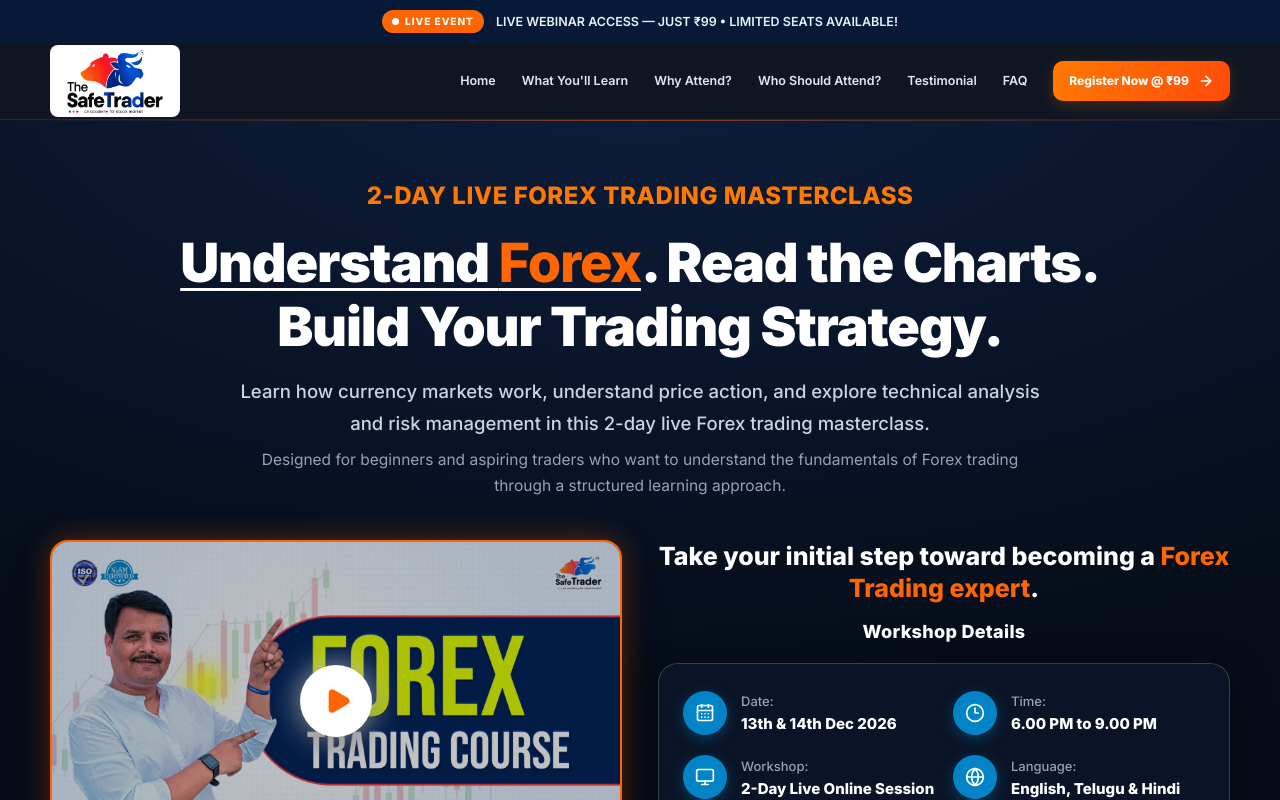
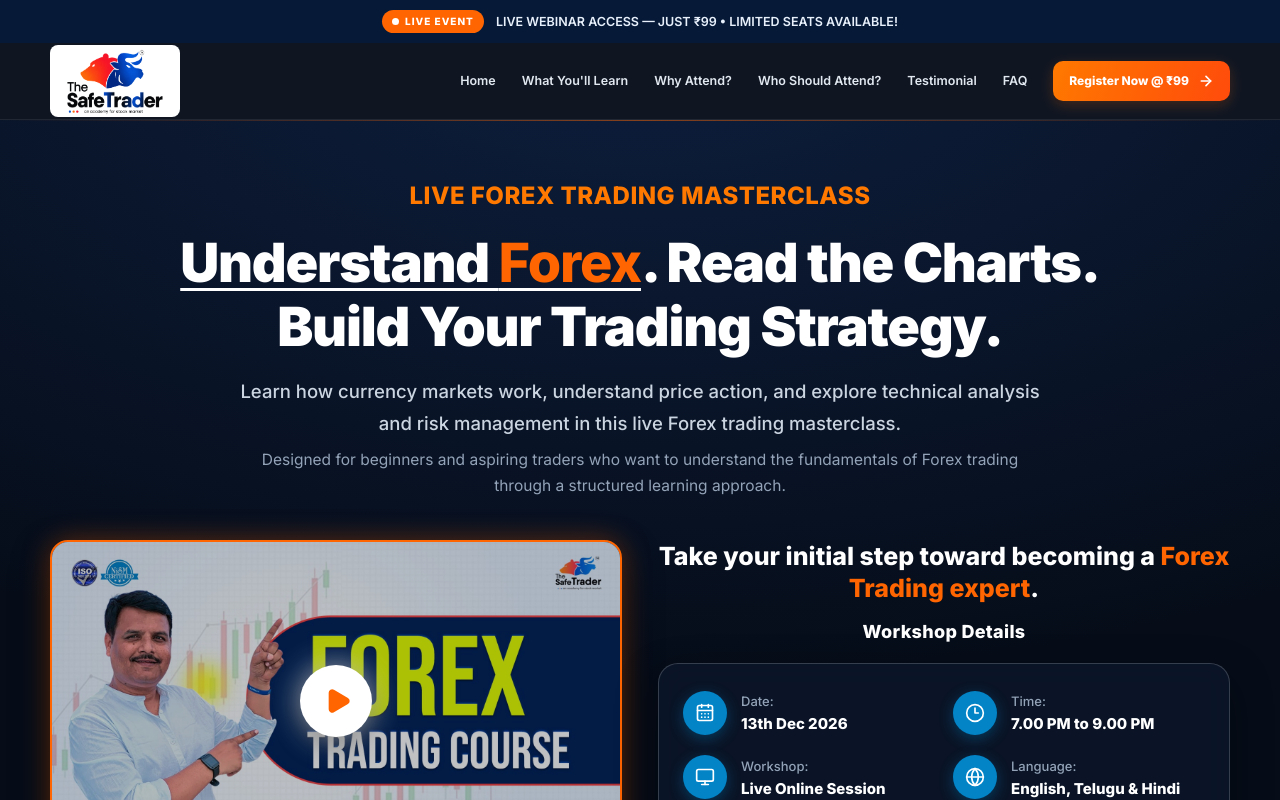
Before and after one commit to pandaece-murali/safe-trader-forex-masterclass, a Next.js app: page / in a window 1280 px wide. Shown: the top 800 px of the page. Built offline with nearby package versions, Linux system fonts and the light colour scheme.

Commit message:
Updated website content and changes

```diff
--- a/app/components/TestimonialsSection.tsx
+++ b/app/components/TestimonialsSection.tsx
@@ -164,7 +164,7 @@ export default function TestimonialsSection() {
         {/* CTA Button */}
         <div className="testimonial-cta-wrap">
           <a href="#register" className="register-button testimonial-cta-btn">
-            JOIN THE 2-DAY LIVE FOREX MASTERCLASS — ₹99
+            JOIN THE LIVE FOREX MASTERCLASS — ₹99
             <ArrowRight size={19} strokeWidth={2.5} />
           </a>
         </div>
--- a/app/layout.tsx
+++ b/app/layout.tsx
@@ -15,9 +15,9 @@ const geistMono = Geist_Mono({
 
 export const metadata: Metadata = {
   metadataBase: new URL("https://academy.thesafetrader.in"),
-  title: "2-Day Live Forex Trading Masterclass | The Safe Trader Academy",
+  title: "Live Forex Trading Masterclass | The Safe Trader Academy",
   description:
-    "Learn the fundamentals of currency markets, chart analysis, and risk management in a 2-day live educational masterclass by The Safe Trader Academy.",
+    "Learn the fundamentals of currency markets, chart analysis, and risk management in a live educational masterclass by The Safe Trader Academy.",
   icons: {
     icon: [
       { url: "/favicon.ico?v=3" },
--- a/app/page.tsx
+++ b/app/page.tsx
@@ -308,9 +308,9 @@ const faqs = [
   },
 ];
 
-const WEBINAR_DATE = "13th & 14th Dec 2026";
-const WEBINAR_TIME = "6.00 PM to 9.00 PM";
-const WEBINAR_MODE = "2-Day Live Online Session";
+const WEBINAR_DATE = "13th Dec 2026";
+const WEBINAR_TIME = "7.00 PM to 9.00 PM";
+const WEBINAR_MODE = "Live Online Session";
 const WEBINAR_LANGUAGE = "English, Telugu & Hindi";
 const REGISTRATION_URL = "https://rzp.io/rzp/jzhEnqTU";
 
@@ -340,8 +340,8 @@ export default function Home() {
   });
 
   useEffect(() => {
-    // Webinar: December 13, 2026, at 6:00 PM IST
-    const targetDate = new Date("2026-12-13T18:00:00+05:30").getTime();
+    // Webinar: December 13, 2026, at 7:00 PM IST
+    const targetDate = new Date("2026-12-13T19:00:00+05:30").getTime();
 
     const updateTimer = () => {
       const distance = targetDate - Date.now();
@@ -490,7 +490,7 @@ export default function Home() {
             {/* Top Eyebrow Accent (Orange Logo Accent) */}
             <Reveal as="div" direction="up" delay={0.1}>
               <div className="ck-hero-eyebrow-accent">
-                2-DAY LIVE FOREX TRADING MASTERCLASS
+                LIVE FOREX TRADING MASTERCLASS
               </div>
             </Reveal>
 
@@ -507,7 +507,7 @@ export default function Home() {
             {/* Subtitle Paragraphs */}
             <Reveal as="div" direction="up" delay={0.2}>
               <p className="ck-hero-desc-primary">
-                Learn how currency markets work, understand price action, and explore technical analysis and risk management in this 2-day live Forex trading masterclass.
+                Learn how currency markets work, understand price action, and explore technical analysis and risk management in this live Forex trading masterclass.
               </p>
               <p className="ck-hero-desc-secondary">
                 Designed for beginners and aspiring traders who want to understand the fundamentals of Forex trading through a structured learning approach.
@@ -897,7 +897,7 @@ export default function Home() {
           {/* CTA: JOIN THE LIVE FOREX MASTERCLASS — ₹99 */}
           <div style={{ textAlign: "center", marginTop: 44 }}>
             <a href={REGISTRATION_URL} className="register-button" style={{ minHeight: 52, padding: "14px 36px", fontSize: 15 }}>
-              <span>JOIN THE 2-DAY LIVE FOREX MASTERCLASS — ₹99</span>
+              <span>JOIN THE LIVE FOREX MASTERCLASS — ₹99</span>
               <ArrowRight size={18} strokeWidth={2.5} />
             </a>
           </div>
@@ -1155,12 +1155,12 @@ export default function Home() {
             </div>
             <p>
               Learn the fundamentals of currency markets, chart analysis, and
-              risk management in a 2-day live educational masterclass by The Safe
+              risk management in a live educational masterclass by The Safe
               Trader Academy.
             </p>
             <div className="final-cta-badge-row">
               <span className="final-cta-live-badge">
-                2-DAY LIVE FOREX TRADING MASTERCLASS
+                LIVE FOREX TRADING MASTERCLASS
               </span>
             </div>
             <div className="final-event-details">
```
Also changed, not shown: app/thank-you/page.tsx (+5 -5 lines).
